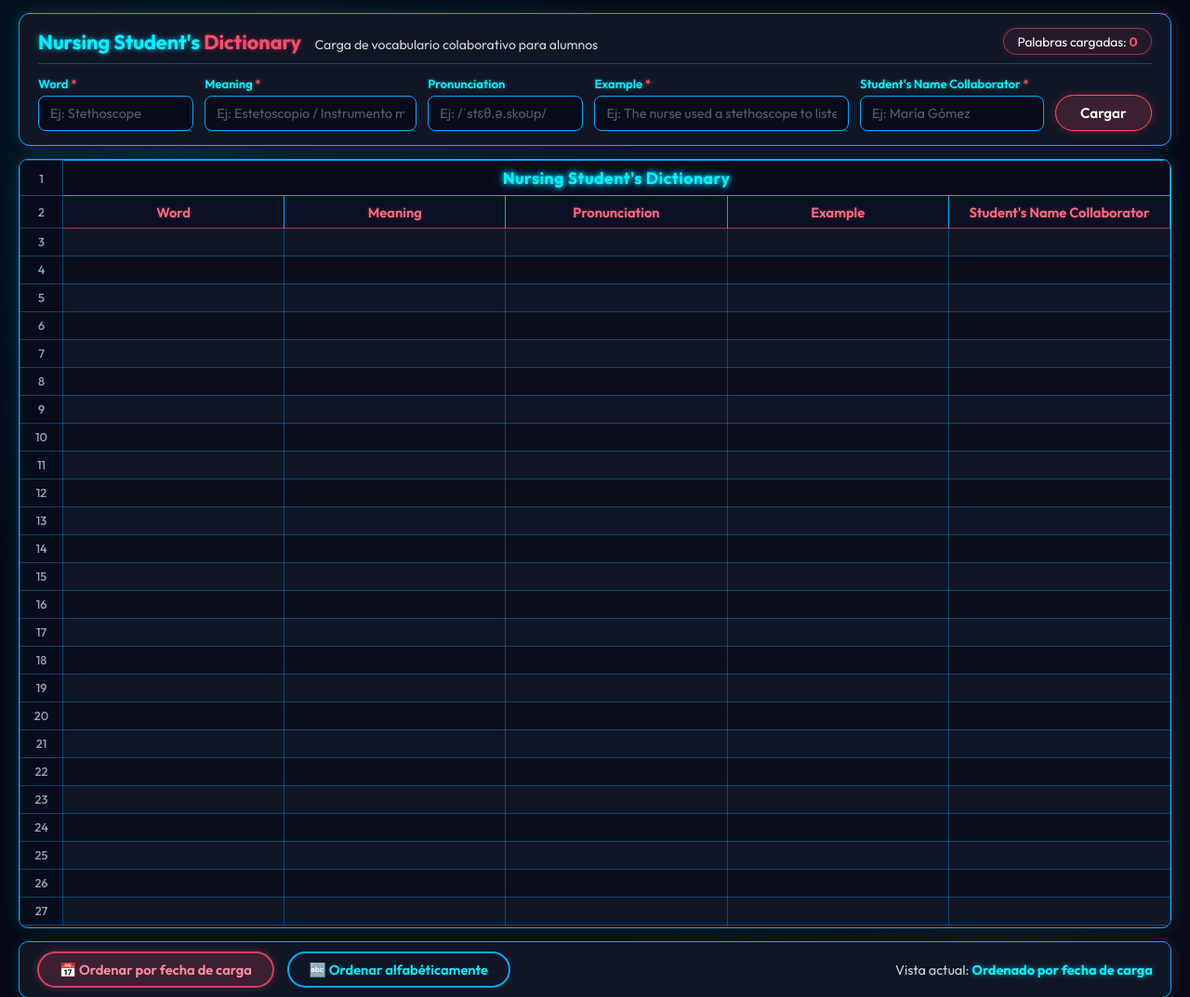
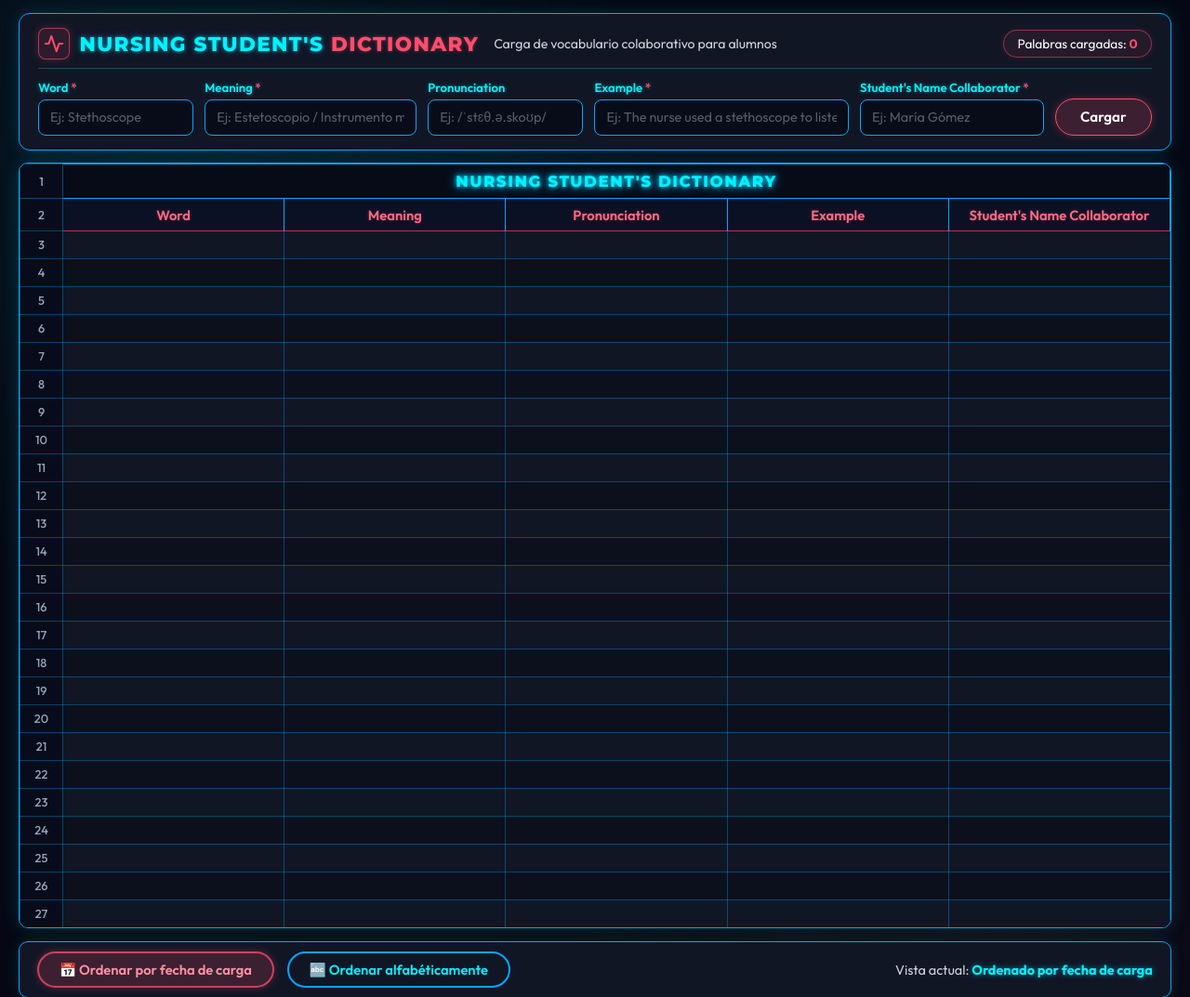
Before and after one commit to facugarcilazo/nursing-dictionary, a Flask app: page / in a window 1280 px wide. Shown: the top 1073 px of the page at 93% size. Run offline with Flask 3, Linux system fonts and the light colour scheme; data that the repository does not hold is empty.

Commit message:
Update title font to clinical Montserrat with nursing ECG pulse emblem

```diff
--- a/static/styles.css
+++ b/static/styles.css
@@ -105,16 +105,38 @@ html, body {
 
 .title-group {
     display: flex;
-    align-items: baseline;
-    gap: 0.9rem;
+    align-items: center;
+    gap: 1rem;
     flex-wrap: wrap;
 }
 
+.nursing-brand {
+    display: inline-flex;
+    align-items: center;
+    gap: 0.65rem;
+}
+
+.nursing-badge {
+    display: inline-flex;
+    align-items: center;
+    justify-content: center;
+    width: 34px;
+    height: 34px;
+    border-radius: 8px;
+    background-color: rgba(255, 77, 106, 0.12);
+    border: 1.5px solid rgba(255, 77, 106, 0.6);
+    color: var(--neon-red);
+    box-shadow: 0 0 8px rgba(255, 77, 106, 0.25);
+}
+
 .title-group h1 {
+    font-family: 'Montserrat', sans-serif;
     font-size: 1.35rem;
-    font-weight: 700;
+    font-weight: 800;
+    text-transform: uppercase;
+    letter-spacing: 1.4px;
     color: var(--neon-blue);
-    text-shadow: 0 0 4px rgba(0, 243, 255, 0.6), 0 0 10px rgba(0, 168, 255, 0.4);
+    text-shadow: 0 0 4px rgba(0, 243, 255, 0.5), 0 0 10px rgba(0, 168, 255, 0.35);
 }
 
 .subtitle {
@@ -320,15 +342,17 @@ html, body {
 
 /* Fila 1: Título "Nursing Student's Dictionary" */
 .sheet-title-row .sheet-main-title {
+    font-family: 'Montserrat', sans-serif;
     background-color: #070b18;
     color: var(--neon-blue);
     text-shadow: 0 0 5px var(--neon-blue), 0 0 12px var(--neon-blue-dark);
-    font-size: 1.1rem;
-    font-weight: 700;
+    font-size: 1.05rem;
+    font-weight: 800;
+    text-transform: uppercase;
     text-align: center;
-    padding: 0.45rem;
+    padding: 0.5rem;
     border: 1px solid var(--neon-blue-dark);
-    letter-spacing: 0.5px;
+    letter-spacing: 1.5px;
 }
 
 /* Fila 2: Encabezados de columnas */
--- a/templates/index.html
+++ b/templates/index.html
@@ -6,7 +6,7 @@
     <meta name="viewport" content="width=device-width, initial-scale=1.0">
     <title>Nursing Student's Dictionary</title>
     <link rel="stylesheet" href="{{ url_for('static', filename='styles.css') }}">
-    <link href="https://fonts.googleapis.com/css2?family=Outfit:wght@300;400;500;600;700&display=swap" rel="stylesheet">
+    <link href="https://fonts.googleapis.com/css2?family=Montserrat:wght@600;700;800&family=Outfit:wght@300;400;500;600;700&display=swap" rel="stylesheet">
 </head>
 
 <body>
@@ -28,7 +28,14 @@
         <section class="form-panel" id="top-form-panel">
             <div class="form-panel-header">
                 <div class="title-group">
-                    <h1>Nursing Student's <span class="neon-text-red">Dictionary</span></h1>
+                    <div class="nursing-brand">
+                        <span class="nursing-badge" aria-hidden="true">
+                            <svg viewBox="0 0 24 24" width="22" height="22" fill="none" stroke="currentColor" stroke-width="2.2" stroke-linecap="round" stroke-linejoin="round">
+                                <path d="M22 12h-4l-3 9L9 3l-3 9H2"/>
+                            </svg>
+                        </span>
+                        <h1>Nursing Student's <span class="neon-text-red">Dictionary</span></h1>
+                    </div>
                     <span class="subtitle" id="form-subtitle">Carga de vocabulario colaborativo para alumnos</span>
                 </div>
                 <div class="badge-counter">
```
Also changed, not shown: index.html (+9 -2 lines).
